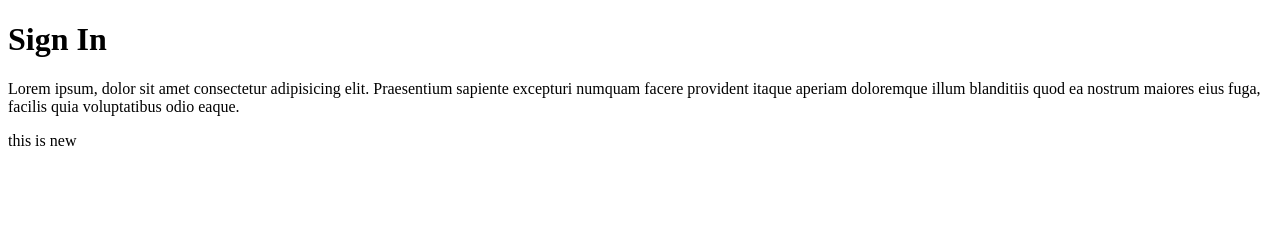
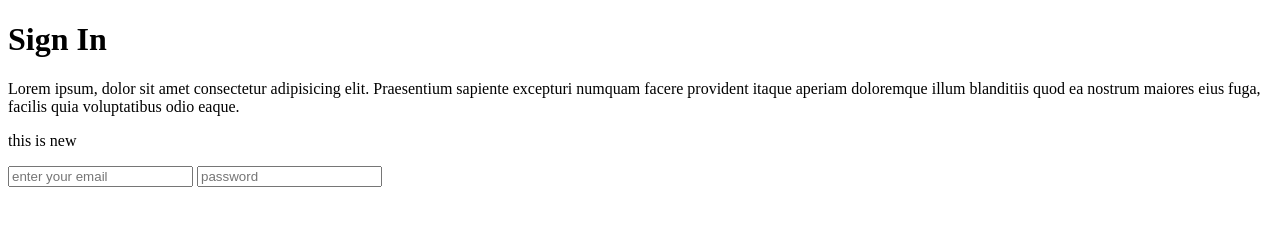
Before and after one commit to Dharmy1/jumia-app, a plain HTML site: page signin.html in a window 1280 px wide. Drawn offline with Linux system fonts and the light colour scheme.

Commit message:
fourth commit

```diff
--- a/signin.html
+++ b/signin.html
@@ -6,10 +6,12 @@
     <title>Document</title>
 </head>
 <body>
-    <div>
+    <div class="mx-autocol-7 rounded-3 p-3 my-4 shadow">
         <h1>Sign In</h1>
         <p>Lorem ipsum, dolor sit amet consectetur adipisicing elit. Praesentium sapiente excepturi numquam facere provident itaque aperiam doloremque illum blanditiis quod ea nostrum maiores eius fuga, facilis quia voluptatibus odio eaque.</p>
         <p>this is new</p>
+        <input type="text" placeholder="enter your email" name="" id="">
+        <input type="text" placeholder="password">
     </div>
 </body>
 </html>
```
Also changed, not shown: dashboard.html (added, +12 -0 lines).
